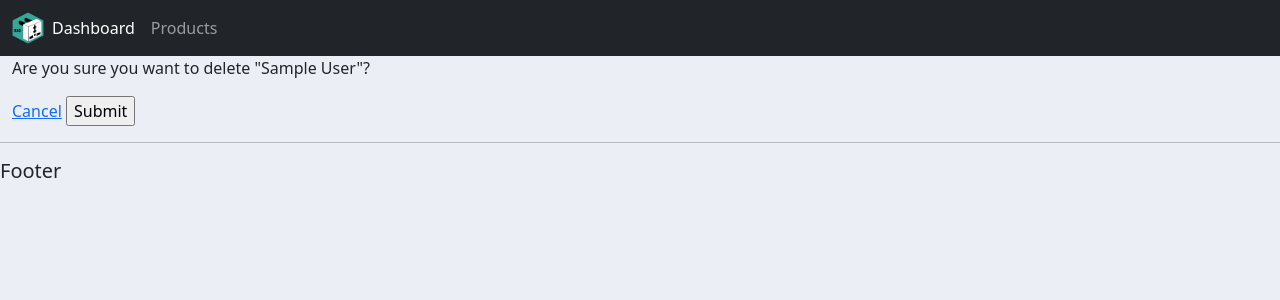
After one commit to kkgan02/django-order-management, a Django app: page /delete_order/1/ in a window 1280 px wide. The commit adds this page. Shown: the top 300 px of the page. Run offline with Django 4.2, Linux system fonts and the light colour scheme; tables that the repository leaves empty hold one stand-in row (values such as "Sample post").

Commit message:
delete button function

```diff
--- a/crm/accounts/models.py
+++ b/crm/accounts/models.py
@@ -44,3 +44,6 @@ class Order(models.Model):
     product = models.ForeignKey(Product, null=True, on_delete=models.SET_NULL)
     date_created = models.DateTimeField(auto_now_add=True, null=True)
     status = models.CharField(max_length=200, null=True, choices=STATUS)
+
+    def __str__(self):
+        return self.product.name
--- a/crm/accounts/templates/accounts/customer.html
+++ b/crm/accounts/templates/accounts/customer.html
@@ -62,8 +62,8 @@
           <td>{{order.product.category}}</td>
           <td>{{order.date_created}}</td>
           <td>{{order.status}}</td>
-          <td><a class="btn btn-sm btn-info" href="">Update</a></td>
-          <td><a class="btn btn-sm btn-danger" href="">Remove</a></td>
+          <td><a class="btn btn-sm btn-info" href="{% url 'update_order' order.id %}">Update</a></td>
+          <td><a class="btn btn-sm btn-danger" href="{% url 'delete_order' order.id %">Remove</a></td>
         </tr>
         {% endfor %}
       </table>
--- a/crm/accounts/templates/accounts/dashboard.html
+++ b/crm/accounts/templates/accounts/dashboard.html
@@ -65,7 +65,7 @@
               >Update</a
             >
           </td>
-          <td><a class="btn btn-sm btn-danger" href="">Delete</a></td>
+          <td><a class="btn btn-sm btn-danger" href="{% url 'delete_order' order.id %}">Delete</a></td>
         </tr>
         {% endfor %}
       </table>
--- /dev/null
+++ b/crm/accounts/templates/accounts/delete.html
@@ -0,0 +1,12 @@
+{% extends 'accounts/main.html' %}
+{% load static %}
+{% block content %}
+
+<p>Are you sure you want to delete "{{item}}"?</p>
+<form action="{% url 'delete_order' item.id %}" method="POST">
+    {% csrf_token %}
+    <a href={% url 'home' %}>Cancel</a>
+    <input type="submit" name="Confirm">
+
+</form>
+{% endblock %}
--- a/crm/accounts/urls.py
+++ b/crm/accounts/urls.py
@@ -7,4 +7,5 @@ urlpatterns = [
     path("customer/<str:pk_test>/", views.customer, name="customer"),
     path("create_order/", views.createOrder, name="create_order"),
     path("update_order/<str:pk>/", views.updateOrder, name="update_order"),
+    path("delete_order/<str:pk>/", views.deleteOrder, name="delete_order"),
 ]
--- a/crm/accounts/views.py
+++ b/crm/accounts/views.py
@@ -61,3 +61,12 @@ def updateOrder(request, pk):
 
     context = {"form": form}
     return render(request, "accounts/order_form.html", context)
+
+
+def deleteOrder(request, pk):
+    order = Order.objects.get(id=pk)
+    if request.method == "POST":
+        order.delete()
+        return redirect("/")
+    context = {"item": order}
+    return render(request, "accounts/delete.html", context)
```
